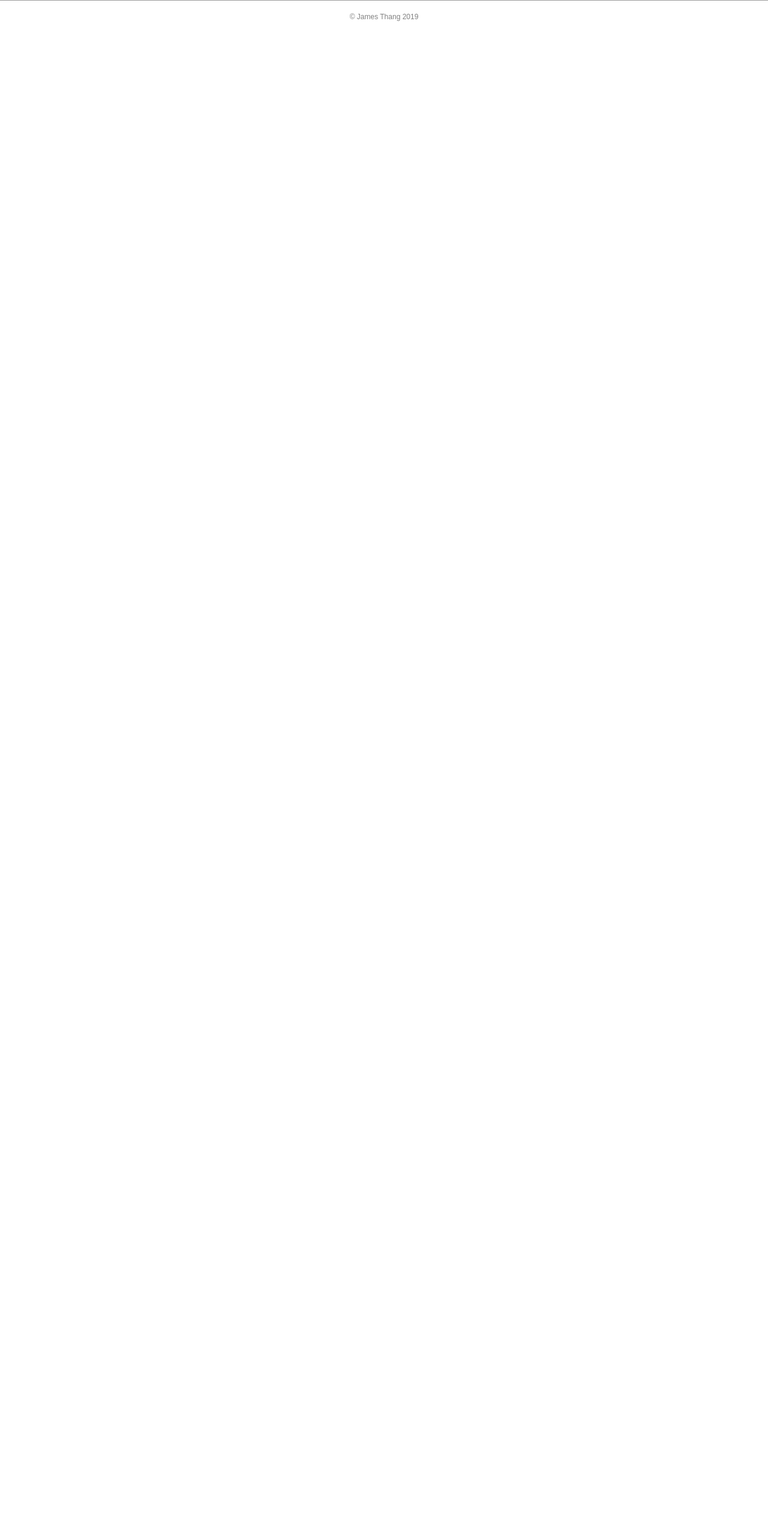
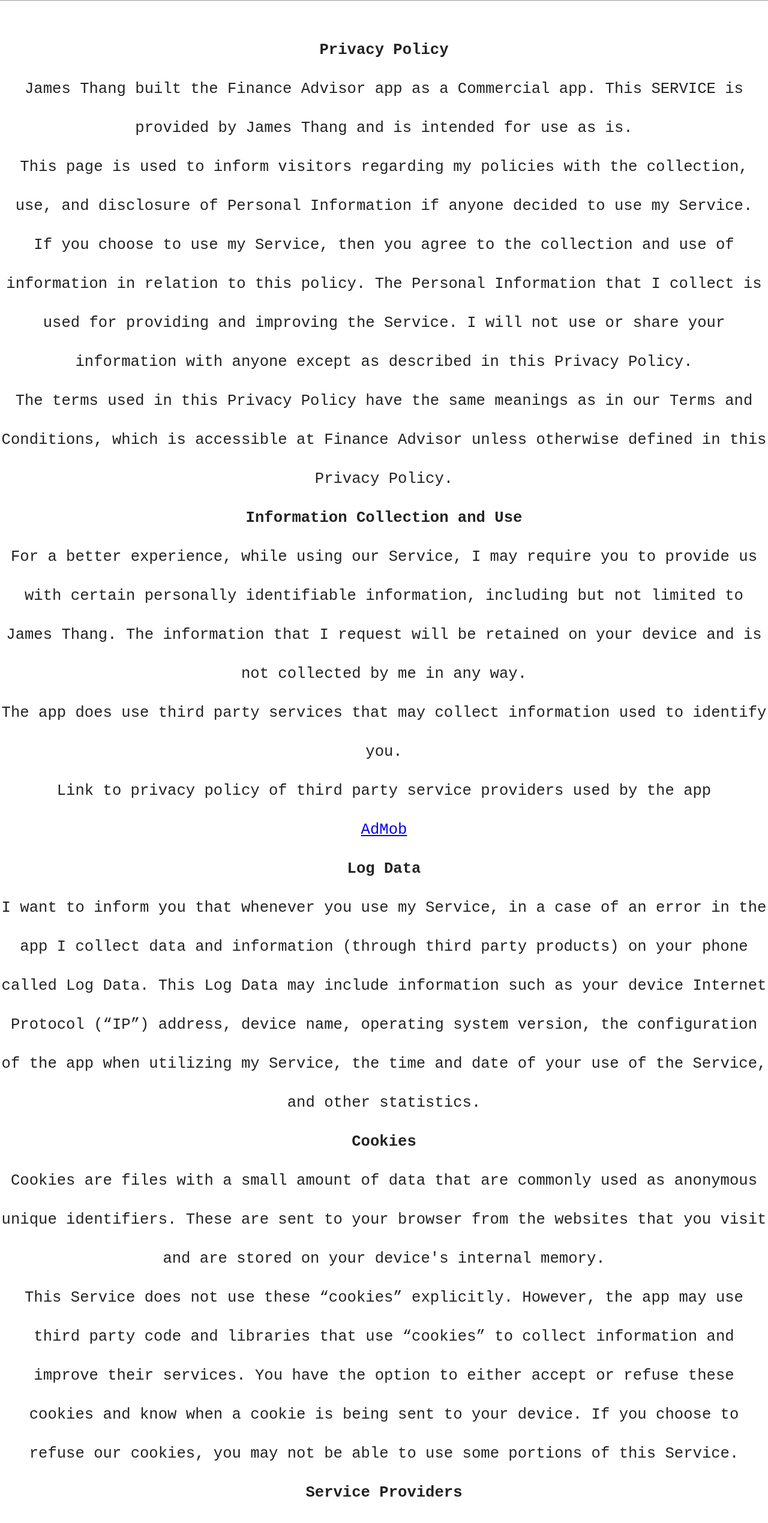
Before and after one commit to Enryun/personalFinance, a React (Create React App) app: page /policy/finance-advisor in a window 1280 px wide. Shown: the part 49-2588 px from the top of the page at 60% size. Before the commit the page ends 800 px from the top, so only its background shows below. Built offline with nearby package versions, Linux system fonts and the light colour scheme.

Commit message:
add policy for finance app

```diff
--- a/src/App.js
+++ b/src/App.js
@@ -11,6 +11,7 @@
 import PolicyList from './Pages/PolicyList/PolicyList';
 import Sudoku from './Pages/AppIntroduction/Sudoku/Sudoku';
 import FinanceAdvisor from './Pages/AppIntroduction/Finance/FinanceAdvisor';
+import PolicyFinance from './Pages/PolicyPage/finance_policy.jsx'
 
 
 function App() {
@@ -23,6 +24,7 @@
       <Route exact path='/interest-cal' component={InterestPage} />
       <Route exact path='/policy' component={PolicyList} />
       <Route exact path='/policy/sudoku' component={PolicySudoku} />
+      <Route exact path='/policy/finance-advisor' component={PolicyFinance} />
       <Route exact path='/sudoku' component={Sudoku} />
       <Route exact path='/finance-advisor' component={FinanceAdvisor} />
       <Footer />
--- a/src/Pages/PolicyList/PolicyList.jsx
+++ b/src/Pages/PolicyList/PolicyList.jsx
@@ -6,6 +6,7 @@
     return (
         <div>
             <Link className='navItem' to='/policy/sudoku'>Sudoku</Link>
+            <Link className='navItem' to='/policy/finance-advisor'>Finance Advisor</Link>
         </div>
     )
 }
--- /dev/null
+++ b/src/Pages/PolicyPage/finance_policy.jsx
@@ -0,0 +1,177 @@
+import React from "react";
+import "./policy.scss";
+
+const PolicyFinance = () => {
+  return (
+    <div className="policy">
+      <strong>Privacy Policy</strong>{" "}
+      <p>
+        James Thang built the Finance Advisor app as a Commercial app. This
+        SERVICE is provided by James Thang and is intended for use as is.
+      </p>{" "}
+      <p>
+        This page is used to inform visitors regarding my policies with the
+        collection, use, and disclosure of Personal Information if anyone
+        decided to use my Service.
+      </p>{" "}
+      <p>
+        If you choose to use my Service, then you agree to the collection and
+        use of information in relation to this policy. The Personal Information
+        that I collect is used for providing and improving the Service. I will
+        not use or share your information with anyone except as described in
+        this Privacy Policy.
+      </p>{" "}
+      <p>
+        The terms used in this Privacy Policy have the same meanings as in our
+        Terms and Conditions, which is accessible at Finance Advisor unless
+        otherwise defined in this Privacy Policy.
+      </p>{" "}
+      <p>
+        <strong>Information Collection and Use</strong>
+      </p>{" "}
+      <p>
+        For a better experience, while using our Service, I may require you to
+        provide us with certain personally identifiable information, including
+        but not limited to James Thang. The information that I request will be
+        retained on your device and is not collected by me in any way.
+      </p>{" "}
+      <div>
+        <p>
+          The app does use third party services that may collect information
+          used to identify you.
+        </p>{" "}
+        <p>
+          Link to privacy policy of third party service providers used by the
+          app
+        </p>{" "}
+        <ul>
+          <li>
+            <a
+              href="https://support.google.com/admob/answer/6128543?hl=en"
+              target="_blank"
+              rel="noopener noreferrer"
+            >
+              AdMob
+            </a>
+          </li>
+        </ul>
+      </div>{" "}
+      <p>
+        <strong>Log Data</strong>
+      </p>{" "}
+      <p>
+        I want to inform you that whenever you use my Service, in a case of an
+        error in the app I collect data and information (through third party
+        products) on your phone called Log Data. This Log Data may include
+        information such as your device Internet Protocol (“IP”) address, device
+        name, operating system version, the configuration of the app when
+        utilizing my Service, the time and date of your use of the Service, and
+        other statistics.
+      </p>{" "}
+      <p>
+        <strong>Cookies</strong>
+      </p>{" "}
+      <p>
+        Cookies are files with a small amount of data that are commonly used as
+        anonymous unique identifiers. These are sent to your browser from the
+        websites that you visit and are stored on your device's internal memory.
+      </p>{" "}
+      <p>
+        This Service does not use these “cookies” explicitly. However, the app
+        may use third party code and libraries that use “cookies” to collect
+        information and improve their services. You have the option to either
+        accept or refuse these cookies and know when a cookie is being sent to
+        your device. If you choose to refuse our cookies, you may not be able to
+        use some portions of this Service.
+      </p>{" "}
+      <p>
+        <strong>Service Providers</strong>
+      </p>{" "}
+      <p>
+        I may employ third-party companies and individuals due to the following
+        reasons:
+      </p>{" "}
+      <ul>
+        <li>To facilitate our Service;</li>{" "}
+        <li>To provide the Service on our behalf;</li>{" "}
+        <li>To perform Service-related services; or</li>{" "}
+        <li>To assist us in analyzing how our Service is used.</li>
+      </ul>{" "}
+      <p>
+        I want to inform users of this Service that these third parties have
+        access to your Personal Information. The reason is to perform the tasks
+        assigned to them on our behalf. However, they are obligated not to
+        disclose or use the information for any other purpose.
+      </p>{" "}
+      <p>
+        <strong>Security</strong>
+      </p>{" "}
+      <p>
+        I value your trust in providing us your Personal Information, thus we
+        are striving to use commercially acceptable means of protecting it. But
+        remember that no method of transmission over the internet, or method of
+        electronic storage is 100% secure and reliable, and I cannot guarantee
+        its absolute security.
+      </p>{" "}
+      <p>
+        <strong>Links to Other Sites</strong>
+      </p>{" "}
+      <p>
+        This Service may contain links to other sites. If you click on a
+        third-party link, you will be directed to that site. Note that these
+        external sites are not operated by me. Therefore, I strongly advise you
+        to review the Privacy Policy of these websites. I have no control over
+        and assume no responsibility for the content, privacy policies, or
+        practices of any third-party sites or services.
+      </p>{" "}
+      <p>
+        <strong>Children’s Privacy</strong>
+      </p>{" "}
+      <p>
+        These Services do not address anyone under the age of 13. I do not
+        knowingly collect personally identifiable information from children
+        under 13. In the case I discover that a child under 13 has provided me
+        with personal information, I immediately delete this from our servers.
+        If you are a parent or guardian and you are aware that your child has
+        provided us with personal information, please contact me so that I will
+        be able to do necessary actions.
+      </p>{" "}
+      <p>
+        <strong>Changes to This Privacy Policy</strong>
+      </p>{" "}
+      <p>
+        I may update our Privacy Policy from time to time. Thus, you are advised
+        to review this page periodically for any changes. I will notify you of
+        any changes by posting the new Privacy Policy on this page.
+      </p>{" "}
+      <p>This policy is effective as of 2020-09-06</p>{" "}
+      <p>
+        <strong>Contact Us</strong>
+      </p>{" "}
+      <p>
+        If you have any questions or suggestions about my Privacy Policy, do not
+        hesitate to contact me at jamesthang1996@gmail.com.
+      </p>{" "}
+      <p>
+        This privacy policy page was created at
+        <a
+          href="https://privacypolicytemplate.net"
+          target="_blank"
+          rel="noopener noreferrer"
+        >
+          privacypolicytemplate.net
+        </a>
+        and modified/generated by
+        <a
+          href="https://app-privacy-policy-generator.firebaseapp.com/"
+          target="_blank"
+          rel="noopener noreferrer"
+        >
+          App Privacy Policy Generator
+        </a>
+      </p>
+    </div>
+  );
+};
+
+export default PolicyFinance;
```
